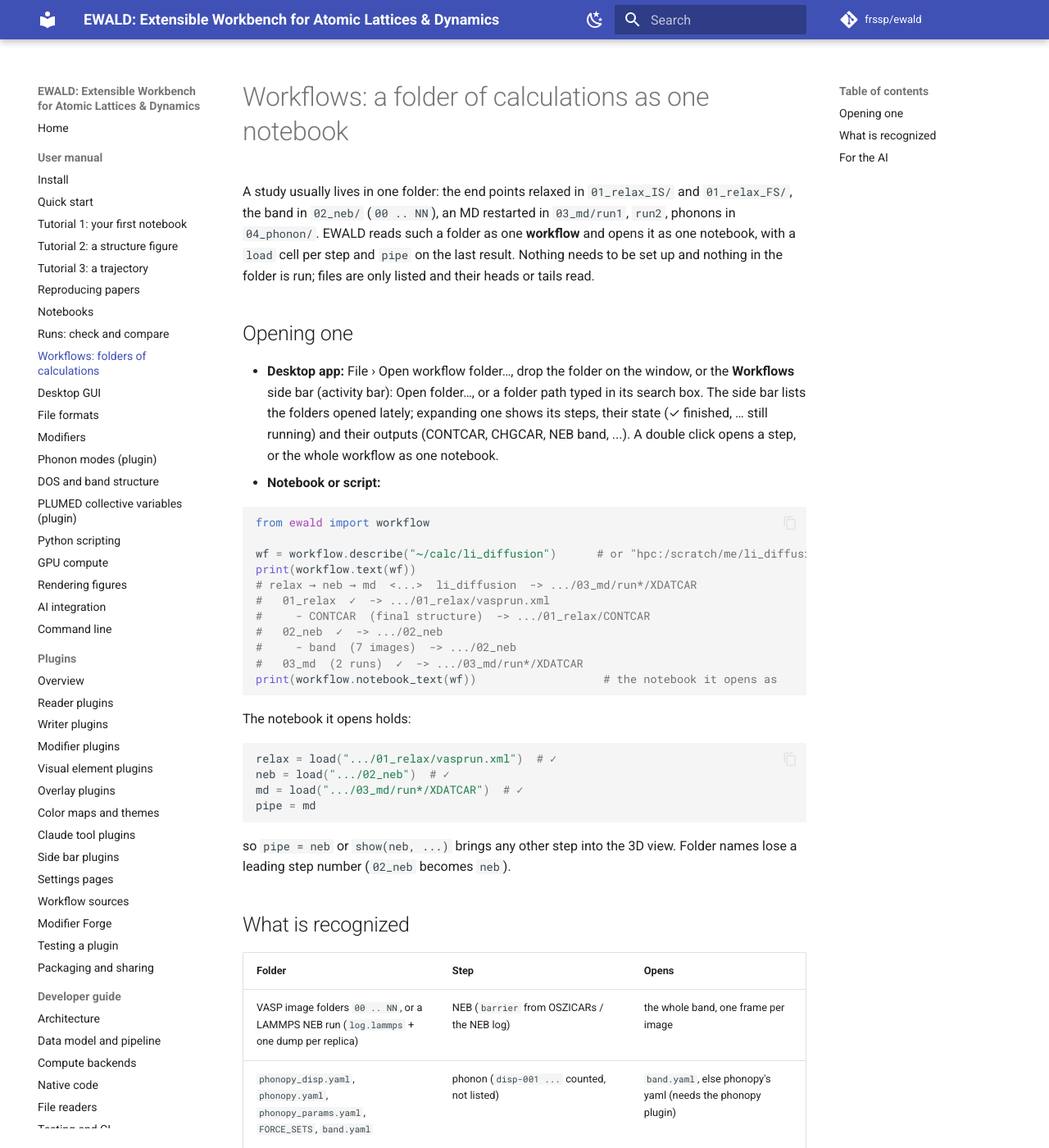
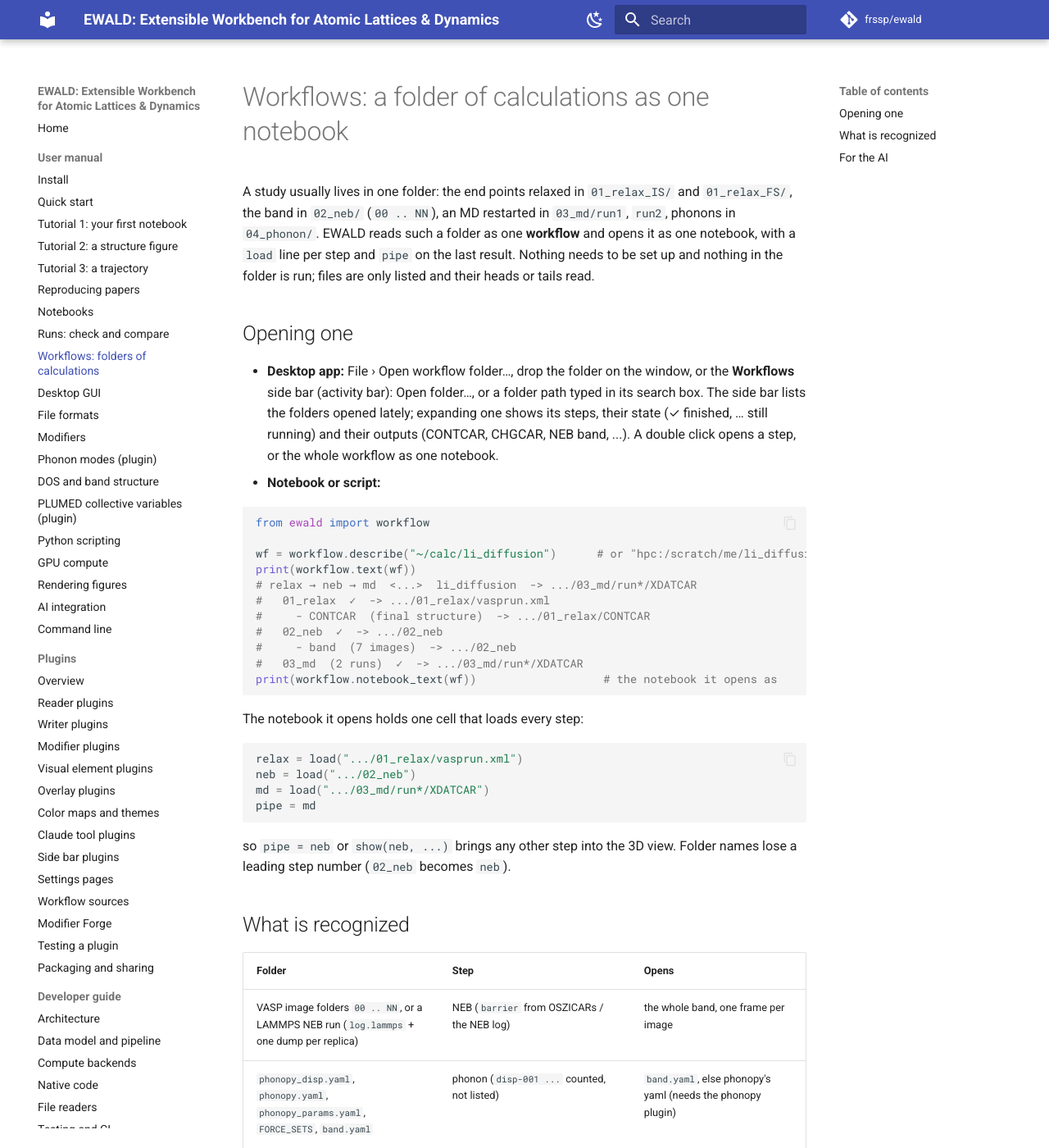
Before and after one commit to frssp/ewald, an MkDocs documentation site: the page built from docs/user/workflows.md, in a window 1280 px wide and 1400 px high. Shown: the whole window at 82% size. Built offline with MkDocs 1.6.1 and Material for MkDocs 9.7.7, drawn with Linux system fonts in a browser that asks for light colours; comment, search, counter and statistics services are not loaded.

Commit message:
test: workflow notebooks load in one cell; Workflows in the plugin panel menu
Co-Authored-By: Claude Opus 5.5 (1M context) <noreply@anthropic.com>

````diff
--- a/docs/user/workflows.md
+++ b/docs/user/workflows.md
@@ -3,7 +3,7 @@
 A study usually lives in one folder: the end points relaxed in `01_relax_IS/` and `01_relax_FS/`,
 the band in `02_neb/` (`00 .. NN`), an MD restarted in `03_md/run1`, `run2`, phonons in
 `04_phonon/`. EWALD reads such a folder as one **workflow** and opens it as one notebook, with a
-`load` cell per step and `pipe` on the last result. Nothing needs to be set up and nothing in
+`load` line per step and `pipe` on the last result. Nothing needs to be set up and nothing in
 the folder is run; files are only listed and their heads or tails read.
 
 ## Opening one
@@ -29,12 +29,12 @@ print(workflow.text(wf))
 print(workflow.notebook_text(wf))                   # the notebook it opens as
 ```
 
-The notebook it opens holds:
+The notebook it opens holds one cell that loads every step:
 
 ```python
-relax = load(".../01_relax/vasprun.xml")  # ✓
-neb = load(".../02_neb")  # ✓
-md = load(".../03_md/run*/XDATCAR")  # ✓
+relax = load(".../01_relax/vasprun.xml")
+neb = load(".../02_neb")
+md = load(".../03_md/run*/XDATCAR")
 pipe = md
 ```
 
````
Also changed, not shown: README.md (+1 -1 lines), 4 other files.
